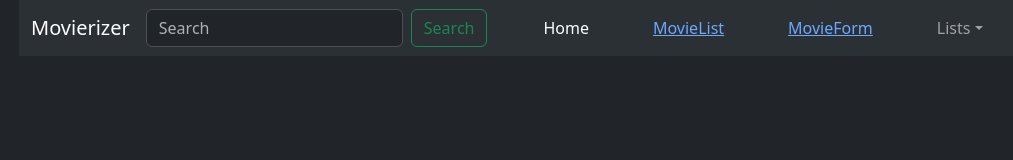
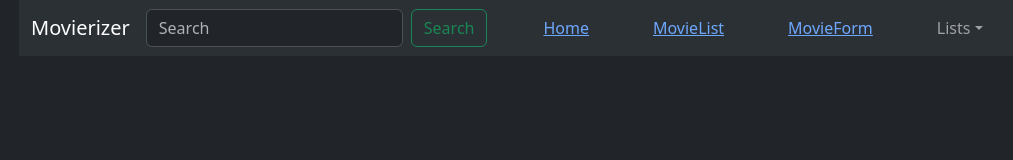
Before and after one commit to movierizer/movierizer-front, a React (Create React App) app: page / in a window 1280 px wide. Shown: the top 160 px of the page, without its empty margins (63-1076 px from the left). Built offline with nearby package versions, Linux system fonts and the light colour scheme; no server answers.

Commit message:
feat : add a functional home button

```diff
--- a/src/components/NavBar.js
+++ b/src/components/NavBar.js
@@ -18,7 +18,7 @@ export default function NavBar() {
         <div class="collapse navbar-collapse" id="navbarSupportedContent">
           <ul class="navbar-nav me-5">
             <li class="nav-item me-5">
-              <Link class="nav-link active" aria-current="page">Home</Link>
+              <Link class="nav-link active" aria-current="page"><NavLink to="/">Home</NavLink></Link>
             </li>
             <li class="nav-item me-5">
               <Link class="nav-link" href=""><NavLink to="/movies">MovieList</NavLink></Link>
```
